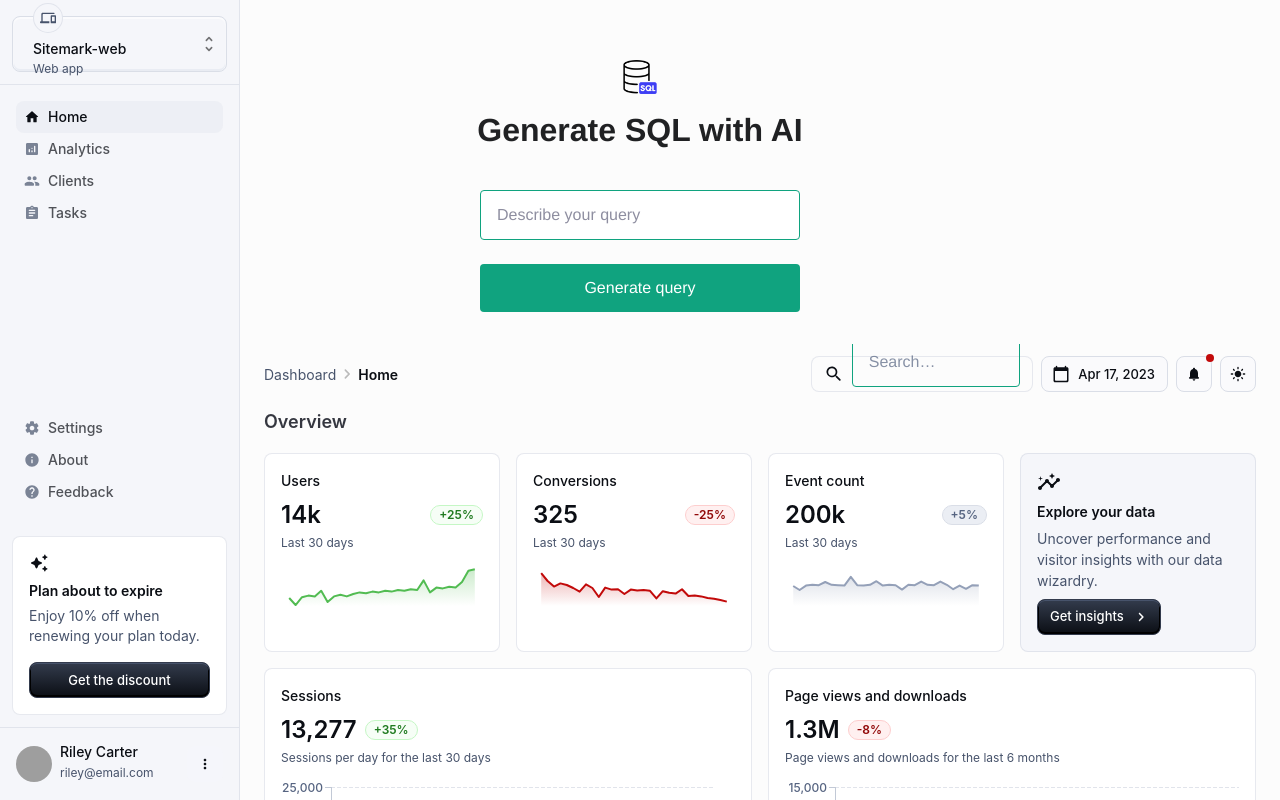
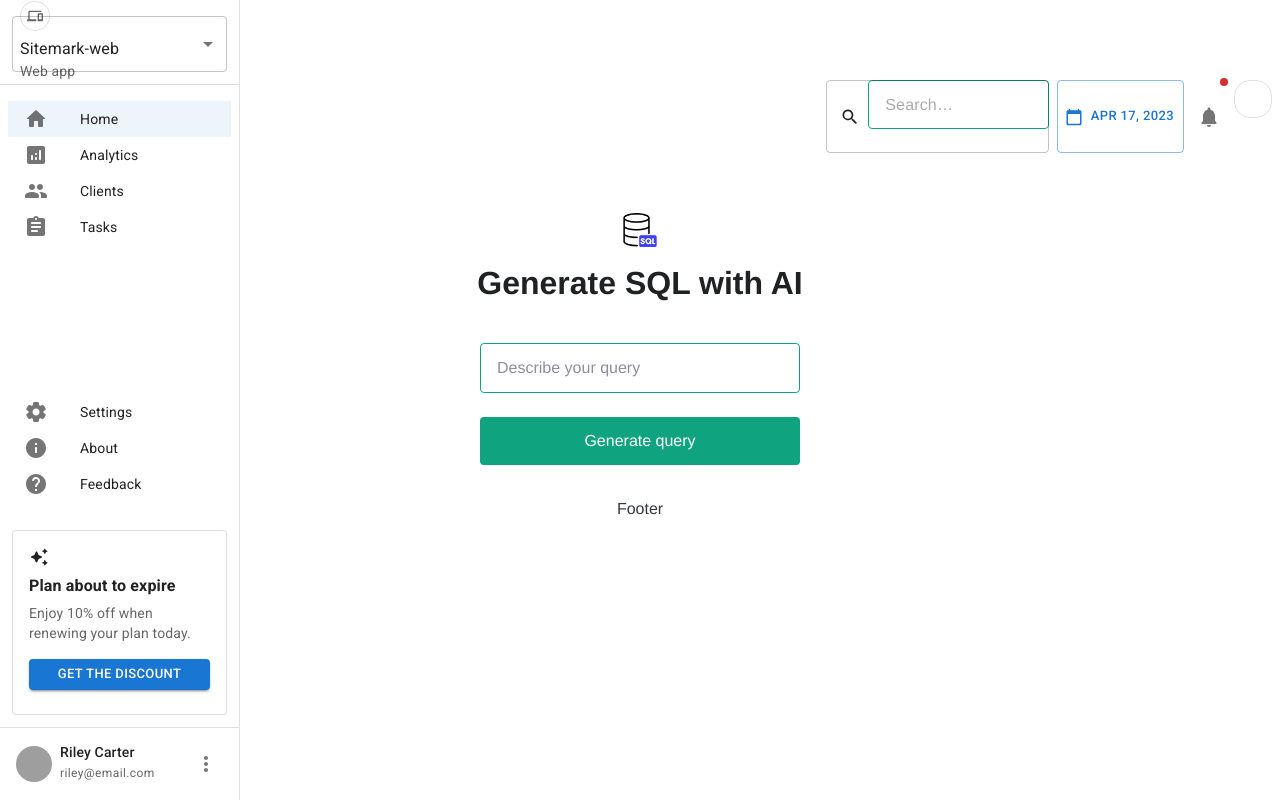
Before and after one commit to yeokyeong/sql-generator, a React (Vite) app in the folder client/: page /generate in a window 1280 px wide. Shown: the top 800 px of the page. Built offline with nearby package versions, Linux system fonts and the light colour scheme; grey boxes are pictures that could not be loaded; a web font is replaced by a local one.

Commit message:
set sidebar & router

```diff
--- a/client/package.json
+++ b/client/package.json
@@ -22,7 +22,8 @@
     "@react-spring/web": "^9.7.5",
     "dayjs": "^1.11.13",
     "react": "^18.3.1",
-    "react-dom": "^18.3.1"
+    "react-dom": "^18.3.1",
+    "react-router": "^7.3.0"
   },
   "devDependencies": {
     "@eslint/js": "^9.21.0",
--- a/client/src/App.tsx
+++ b/client/src/App.tsx
@@ -1,47 +1,27 @@
-import { useState } from "react";
 import styles from "./index.module.css";
-import SQLlogo from "./assets/sql.png";
-import Dashboard from "./dashboard/Dashboard";
+import Dashboard from "./pages/Dashboard";
+import { BrowserRouter, Routes, Route } from "react-router";
+import Generator from "./pages/Generator";
+import Home from "./pages/Home";
+import SideMenu from "./components/SideMenu";
+import Footer from "./components/Footer";
+import Header from "./dashboard/components/Header";
 
 function App() {
-  const [queryDesc, setQueryDesc] = useState("");
-  const [sqlQuery, setSqlQuery] = useState("");
-
-  const onSubmit = async (e: React.FormEvent<HTMLFormElement>) => {
-    e.preventDefault();
-
-    const generatedQuery = await generateQuery();
-    setSqlQuery(generatedQuery);
-  };
-
-  const generateQuery = async () => {
-    const res = await fetch("http://localhost:3000/generate", {
-      method: "POST",
-      headers: {
-        "Content-type": "application/json",
-      },
-      body: JSON.stringify({ queryDesc }),
-    });
-
-    const data = await res.json();
-    return data.response;
-  };
-
   return (
     <main className={styles.main}>
-      <img src={SQLlogo} alt="" className={styles.icon}></img>
-      <h3>Generate SQL with AI</h3>
-      <form onSubmit={onSubmit}>
-        <input
-          type="text"
-          name="query-descriptio"
-          placeholder="Describe your query"
-          onChange={(e) => setQueryDesc(e.target.value)}
-        />
-        <input type="submit" value="Generate query" />
-        <pre>{sqlQuery}</pre>
-      </form>
-      <Dashboard />
+      <BrowserRouter>
+        <Header />
+        <div>
+          <SideMenu />
+          <Routes>
+            <Route path="/" element={<Home />} />
+            <Route path="/generate" element={<Generator />} />
+            <Route path="/dashboard" element={<Dashboard />} />
+          </Routes>
+        </div>
+        <Footer />
+      </BrowserRouter>
     </main>
   );
 }
--- /dev/null
+++ b/client/src/components/Footer.tsx
@@ -0,0 +1,5 @@
+function Footer() {
+  return <div>Footer</div>;
+}
+
+export default Footer;
--- /dev/null
+++ b/client/src/components/Header.tsx
@@ -0,0 +1,5 @@
+function Header() {
+  return <div>Header</div>;
+}
+
+export default Header;
--- /dev/null
+++ b/client/src/components/SideMenu.tsx
@@ -0,0 +1,90 @@
+import * as React from "react";
+import { styled } from "@mui/material/styles";
+import Avatar from "@mui/material/Avatar";
+import MuiDrawer, { drawerClasses } from "@mui/material/Drawer";
+import Box from "@mui/material/Box";
+import Divider from "@mui/material/Divider";
+import Stack from "@mui/material/Stack";
+import Typography from "@mui/material/Typography";
+import SelectContent from "../dashboard/components/SelectContent";
+import MenuContent from "../dashboard/components/MenuContent";
+import CardAlert from "../dashboard/components/CardAlert";
+import OptionsMenu from "../dashboard/components/OptionsMenu";
+
+const drawerWidth = 240;
+
+const Drawer = styled(MuiDrawer)({
+  width: drawerWidth,
+  flexShrink: 0,
+  boxSizing: "border-box",
+  mt: 10,
+  [`& .${drawerClasses.paper}`]: {
+    width: drawerWidth,
+    boxSizing: "border-box",
+  },
+});
+
+export default function SideMenu() {
+  return (
+    <Drawer
+      variant="permanent"
+      sx={{
+        display: { xs: "none", md: "block" },
+        [`& .${drawerClasses.paper}`]: {
+          backgroundColor: "background.paper",
+        },
+      }}
+    >
+      <Box
+        sx={{
+          display: "flex",
+          mt: "calc(var(--template-frame-height, 0px) + 4px)",
+          p: 1.5,
+        }}
+      >
+        <SelectContent />
+      </Box>
+      <Divider />
+      <Box
+        sx={{
+          overflow: "auto",
+          height: "100%",
+          display: "flex",
+          flexDirection: "column",
+        }}
+      >
+        <MenuContent />
+        <CardAlert />
+      </Box>
+      <Stack
+        direction="row"
+        sx={{
+          p: 2,
+          gap: 1,
+          alignItems: "center",
+          borderTop: "1px solid",
+          borderColor: "divider",
+        }}
+      >
+        <Avatar
+          sizes="small"
+          alt="Riley Carter"
+          src="/static/images/avatar/7.jpg"
+          sx={{ width: 36, height: 36 }}
+        />
+        <Box sx={{ mr: "auto" }}>
+          <Typography
+            variant="body2"
+            sx={{ fontWeight: 500, lineHeight: "16px" }}
+          >
+            Riley Carter
+          </Typography>
+          <Typography variant="caption" sx={{ color: "text.secondary" }}>
+            riley@email.com
+          </Typography>
+        </Box>
+        <OptionsMenu />
+      </Stack>
+    </Drawer>
+  );
+}
--- a/client/src/dashboard/components/MainGrid.tsx
+++ b/client/src/dashboard/components/MainGrid.tsx
@@ -1,55 +1,56 @@
-import * as React from 'react';
-import Grid from '@mui/material/Grid2';
-import Box from '@mui/material/Box';
-import Stack from '@mui/material/Stack';
-import Typography from '@mui/material/Typography';
-import Copyright from '../internals/components/Copyright';
-import ChartUserByCountry from './ChartUserByCountry';
-import CustomizedTreeView from './CustomizedTreeView';
-import CustomizedDataGrid from './CustomizedDataGrid';
-import HighlightedCard from './HighlightedCard';
-import PageViewsBarChart from './PageViewsBarChart';
-import SessionsChart from './SessionsChart';
-import StatCard, { StatCardProps } from './StatCard';
+import * as React from "react";
+import Grid from "@mui/material/Grid2";
+import Box from "@mui/material/Box";
+import Stack from "@mui/material/Stack";
+import Typography from "@mui/material/Typography";
+import Copyright from "../internals/components/Copyright";
+import ChartUserByCountry from "./ChartUserByCountry";
+import CustomizedTreeView from "./CustomizedTreeView";
+import CustomizedDataGrid from "./CustomizedDataGrid";
+import HighlightedCard from "./HighlightedCard";
+import PageViewsBarChart from "./PageViewsBarChart";
+import SessionsChart from "./SessionsChart";
+import StatCard, { StatCardProps } from "./StatCard";
 
 const data: StatCardProps[] = [
   {
-    title: 'Users',
-    value: '14k',
-    interval: 'Last 30 days',
-    trend: 'up',
+    title: "Users",
+    value: "14k",
+    interval: "Last 30 days",
+    trend: "up",
     data: [
-      200, 24, 220, 260, 240, 380, 100, 240, 280, 240, 300, 340, 320, 360, 340, 380,
-      360, 400, 380, 420, 400, 640, 340, 460, 440, 480, 460, 600, 880, 920,
+      200, 24, 220, 260, 240, 380, 100, 240, 280, 240, 300, 340, 320, 360, 340,
+      380, 360, 400, 380, 420, 400, 640, 340, 460, 440, 480, 460, 600, 880, 920,
     ],
   },
   {
-    title: 'Conversions',
-    value: '325',
-    interval: 'Last 30 days',
-    trend: 'down',
+    title: "Conversions",
+    value: "325",
+    interval: "Last 30 days",
+    trend: "down",
     data: [
-      1640, 1250, 970, 1130, 1050, 900, 720, 1080, 900, 450, 920, 820, 840, 600, 820,
-      780, 800, 760, 380, 740, 660, 620, 840, 500, 520, 480, 400, 360, 300, 220,
+      1640, 1250, 970, 1130, 1050, 900, 720, 1080, 900, 450, 920, 820, 840, 600,
+      820, 780, 800, 760, 380, 740, 660, 620, 840, 500, 520, 480, 400, 360, 300,
+      220,
     ],
   },
   {
-    title: 'Event count',
-    value: '200k',
-    interval: 'Last 30 days',
-    trend: 'neutral',
+    title: "Event count",
+    value: "200k",
+    interval: "Last 30 days",
+    trend: "neutral",
     data: [
-      500, 400, 510, 530, 520, 600, 530, 520, 510, 730, 520, 510, 530, 620, 510, 530,
-      520, 410, 530, 520, 610, 530, 520, 610, 530, 420, 510, 430, 520, 510,
+      500, 400, 510, 530, 520, 600, 530, 520, 510, 730, 520, 510, 530, 620, 510,
+      530, 520, 410, 530, 520, 610, 530, 520, 610, 530, 420, 510, 430, 520, 510,
     ],
   },
 ];
 
 export default function MainGrid() {
   return (
-    <Box sx={{ width: '100%', maxWidth: { sm: '100%', md: '1700px' } }}>
+    <Box sx={{ width: "100%", maxWidth: { sm: "100%", md: "1700px" } }}>
       {/* cards */}
-      <Typography component="h2" variant="h6" sx={{ mb: 2 }}>
+      {/* <Typography component="h2" variant="h6" sx={{ mb: 2 }}>
         Overview
       </Typography>
       <Grid
@@ -72,7 +73,7 @@ export default function MainGrid() {
         <Grid size={{ xs: 12, md: 6 }}>
           <PageViewsBarChart />
         </Grid>
-      </Grid>
+      </Grid> */}
       <Typography component="h2" variant="h6" sx={{ mb: 2 }}>
         Details
       </Typography>
@@ -80,12 +81,12 @@ export default function MainGrid() {
         <Grid size={{ xs: 12, lg: 9 }}>
           <CustomizedDataGrid />
         </Grid>
-        <Grid size={{ xs: 12, lg: 3 }}>
+        {/* <Grid size={{ xs: 12, lg: 3 }}>
           <Stack gap={2} direction={{ xs: 'column', sm: 'row', lg: 'column' }}>
             <CustomizedTreeView />
             <ChartUserByCountry />
           </Stack>
-        </Grid>
+        </Grid> */}
       </Grid>
       <Copyright sx={{ my: 4 }} />
     </Box>
--- /dev/null
+++ b/client/src/pages/Generator.tsx
@@ -0,0 +1,47 @@
+import { useState } from "react";
+import styles from "../index.module.css";
+import SQLlogo from "../assets/sql.png";
+
+function Generator() {
+  const [queryDesc, setQueryDesc] = useState("");
+  const [sqlQuery, setSqlQuery] = useState("");
+
+  const onSubmit = async (e: React.FormEvent<HTMLFormElement>) => {
+    e.preventDefault();
+
+    const generatedQuery = await generateQuery();
+    setSqlQuery(generatedQuery);
+  };
+
+  const generateQuery = async () => {
+    const res = await fetch("http://localhost:3000/generate", {
+      method: "POST",
+      headers: {
+        "Content-type": "application/json",
+      },
+      body: JSON.stringify({ queryDesc }),
+    });
+
+    const data = await res.json();
+    return data.response;
+  };
+
+  return (
+    <main className={styles.main}>
+      <img src={SQLlogo} alt="" className={styles.icon}></img>
+      <h3>Generate SQL with AI</h3>
+      <form onSubmit={onSubmit}>
+        <input
+          type="text"
+          name="query-descriptio"
+          placeholder="Describe your query"
+          onChange={(e) => setQueryDesc(e.target.value)}
+        />
+        <input type="submit" value="Generate query" />
+        <pre>{sqlQuery}</pre>
+      </form>
+    </main>
+  );
+}
+
+export default Generator;
--- /dev/null
+++ b/client/src/pages/Home.tsx
@@ -0,0 +1,11 @@
+import * as React from "react";
+
+function Home() {
+  return (
+    <div>
+      <h2>Home</h2>
+    </div>
+  );
+}
+
+export default Home;
```
Also changed, not shown: client/src/pages/Dashboard.tsx (renamed from client/src/dashboard/Dashboard.tsx, +5 -5 lines), 1 other file (tests, documents, lock files or other folders).
